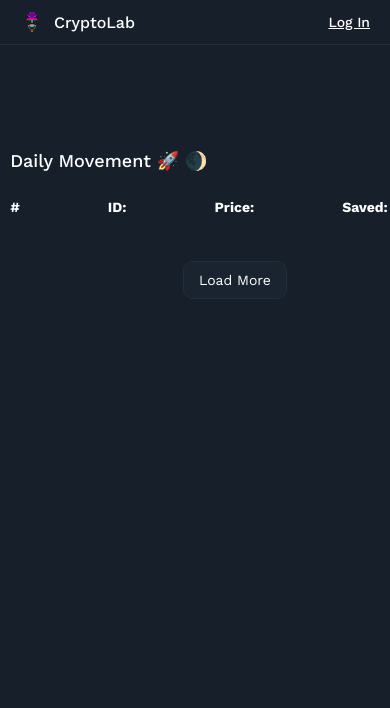
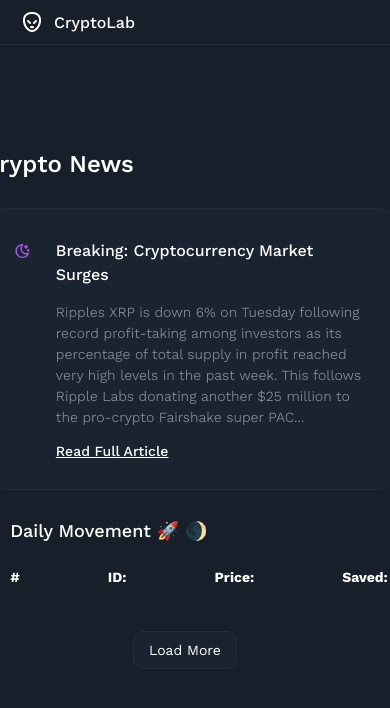
Before and after one commit to lachieMiles/cryptoLab, a React (Vite) app in the folder Develop/client/: page /dashboard in a window 390 px wide. Shown: the top 708 px of the page. Built offline with nearby package versions, Linux system fonts and the light colour scheme.

Commit message:
finalised styling, added responsiveness to the css classes. Made some edits to the way the card was rendering and also commented out API code to use a mock data for news whilst we resolve backend bug

```diff
--- a/Develop/client/src/components/Card.tsx
+++ b/Develop/client/src/components/Card.tsx
@@ -1,64 +1,94 @@
 import React, { useEffect, useState } from 'react';
-import '../../index.css';
+import '../index.css';
 import { NewsCards } from '../interfaces/NewsCard';
+import moon from '../assets/Frame 99.png';
 
-const NewsCard: React.FC<NewsCards> = () => {
+const mockNews: NewsCards[] = [
+  {
+    title: 'Breaking: Cryptocurrency Market Surges',
+    description:
+      'Ripples XRP is down 6% on Tuesday following record profit-taking among investors as its percentage of total supply in profit reached very high levels in the past week. This follows Ripple Labs donating another $25 million to the pro-crypto Fairshake super PAC...',
+    url: 'https://example.com/article1',
+  },
+];
 
+const Card: React.FC = () => {
   const [news, setNews] = useState<NewsCards[]>([]);
   const [loading, setLoading] = useState(true);
 
-  const fetchNews = async () => {
+  useEffect(() => {
+    const fetchMockData = async () => {
       try {
-      const newsData = await fetchNewsData(5,0);
-      setNews(newsData);
+        // Simulate a delay to mimic an API call
+        await new Promise((resolve) => setTimeout(resolve, 500));
+
+        setNews(mockNews); // Use mock data instead of API response
       } catch (error) {
-      console.error(error);
+        console.error('Error fetching mock news:', error);
       } finally {
         setLoading(false);
       }
     };
 
-  const fetchNewsData = async (limit: number, offset: number) => {
-    try {
-      const response = await fetch(
-        `/news/headlines?filter_entities=true&limit=${limit}&offset=${offset}`
-      );
-      if (!response.ok)
-        throw new Error('Unable to fetch News');
-      const data = await response.json();
-      return data.articles.map((article: any) => ({
-        title: article.title,
-        description: article.descrition,
-        url: article.url,
-      }))
-    } catch (error) {
-      console.error('Unable to fetch News data', error);
-      return[];
-    }
-  };
+    fetchMockData();
+  }, []);
 
-  useEffect(() => {
-    fetchNews();
-  })
+  // const fetchNews = async () => {
+  //   try {
+  //     const newsData = await fetchNewsData(5,0);
+  //     setNews(newsData);
+  //   } catch (error) {
+  //     console.error(error);
+  //   } finally {
+  //     setLoading(false);
+  //   }
+  // };
+
+  // const fetchNewsData = async (limit: number, offset: number) => {
+  //   try {
+  //     const response = await fetch(
+  //       `/news/headlines?filter_entities=true&limit=${limit}&offset=${offset}`
+  //     );
+  //     if (!response.ok)
+  //       throw new Error('Unable to fetch News');
+  //     const data = await response.json();
+  //     return data.articles.map((article: any) => ({
+  //       title: article.title,
+  //       description: article.descrition,
+  //       url: article.url,
+  //     }))
+  //   } catch (error) {
+  //     console.error('Unable to fetch News data', error);
+  //     return[];
+  //   }
+  // };
+
+  // useEffect(() => {
+  //   fetchNews();
+  // })
 
   return (
-    <nav className="navbar">
-      <div className="navbar-brand">Crypto News</div>
-      <ul className="navbar-news">
+    <div className="container-card">
+      <h2>Crypto News</h2>
+      <div>
         {loading ? (
-          <li>Loading news...</li>
+          <div>Loading news...</div>
         ) : (
           news.map((article, index) => (
-            <li key={index} className="news-item">
+            <div key={index} className="card">
+              <img src={moon} className="logo-small" />
+              <div className="card-details">
+                <p className="text-bold">{article.title}</p>
+                <p className="text-subdued">{article.description}</p>
                 <a href={article.url} target="_blank" rel="noopener noreferrer">
-                <strong>{article.title}</strong>
+                  Read Full Article
                 </a>
-              <p className="news-description">{article.description}</p>
-            </li>
+              </div>
+            </div>
           ))
         )}
-      </ul>
-    </nav>
+      </div>
+    </div>
   );
 };
-  export default NewsCard;
+export default Card;
--- a/Develop/client/src/components/Navbar.tsx
+++ b/Develop/client/src/components/Navbar.tsx
@@ -1,7 +1,7 @@
 import { Link, useNavigate } from 'react-router-dom';
 import AuthService from '../utils/auth'; // Handles authentication logic
 import '../index.css';
-import logo from '../assets/logo.png'; // Logo image path
+import logo from '../assets/alien.png'; // Logo image path
 
 const Navbar = () => {
   const navigate = useNavigate();
@@ -33,7 +33,7 @@ const Navbar = () => {
             <button onClick={handleLogout}>Log Out</button>
           </>
         ) : (
-          <Link to="/login" className="navbar-button">
+          <Link to="/login" className="navbar-link">
             Log In
           </Link>
         )}
--- a/Develop/client/src/components/Table.tsx
+++ b/Develop/client/src/components/Table.tsx
@@ -114,9 +114,11 @@ const Table: React.FC = () => {
       </table>
 
       {loading ? (
-        <p>🙏 Loading...</p>
+        <p className="centred">🙏 Loading...</p>
       ) : (
-        <button onClick={handleLoadMore}>Load More</button>
+        <button className="centred" onClick={handleLoadMore}>
+          Load More
+        </button>
       )}
     </div>
   );
--- a/Develop/client/src/index.css
+++ b/Develop/client/src/index.css
@@ -66,8 +66,8 @@ body {
 }
 
 .logo-big {
-  width: 100px;
-  height: 100px;
+  width: 120px;
+  height: 120px;
 }
 
 .crypto-logo {
@@ -137,6 +137,19 @@ a {
   margin: 0px 0;
 }
 
+.container-card {
+  display: flex;
+  flex-direction: column;
+  justify-content: center;
+  align-items: left;
+  width: 90%;
+  max-width: 1000px;
+  margin-bottom: 30px;
+  margin-left: -85px;
+  height: 100%;
+  gap: 30px;
+}
+
 .container-main {
   display: flex;
   flex-direction: column;
@@ -182,6 +195,10 @@ a {
   justify-content: left;
   width: 100%;
   padding-left: 8px;
+}
+
+.centred {
+  margin-left: -100px;
 }
 
 /* 🟪 ------------------FORM STYLING------------------*/
@@ -362,6 +379,7 @@ th {
   padding: 30px;
   border-radius: 25px;
   border: 1px solid var(--card-primary-outline);
+  width: 100%;
 }
 
 .card-details {
--- a/Develop/client/src/pages/Dashboard.tsx
+++ b/Develop/client/src/pages/Dashboard.tsx
@@ -1,8 +1,10 @@
 import Table from '../components/Table';
+import Card from '../components/Card';
 
 const Dashboard = () => {
   return (
     <div className="container-tertiary">
+      <Card />
       <div className="div-left-aligned">
         <h3>Daily Movement 🚀 🌒</h3>
       </div>
--- a/Develop/client/src/pages/Login.tsx
+++ b/Develop/client/src/pages/Login.tsx
@@ -64,6 +64,7 @@ const Login = () => {
               className="input-primary"
               value={loginData.username}
               onChange={handleChange}
+              placeholder="😯 JohnSmith..."
             />
           </div>
           <div className="wrapper-inputs">
@@ -75,6 +76,7 @@ const Login = () => {
               className="input-primary"
               value={loginData.password}
               onChange={handleChange}
+              placeholder="🤫 password..."
             />
           </div>
           {error && <p className="text-subdued error-message">{error}</p>}
```
Also changed, not shown: Develop/client/src/assets/Frame 99.png (added), Develop/client/src/assets/alien.png (added). Lines whose indentation alone changed are shown as unchanged.
